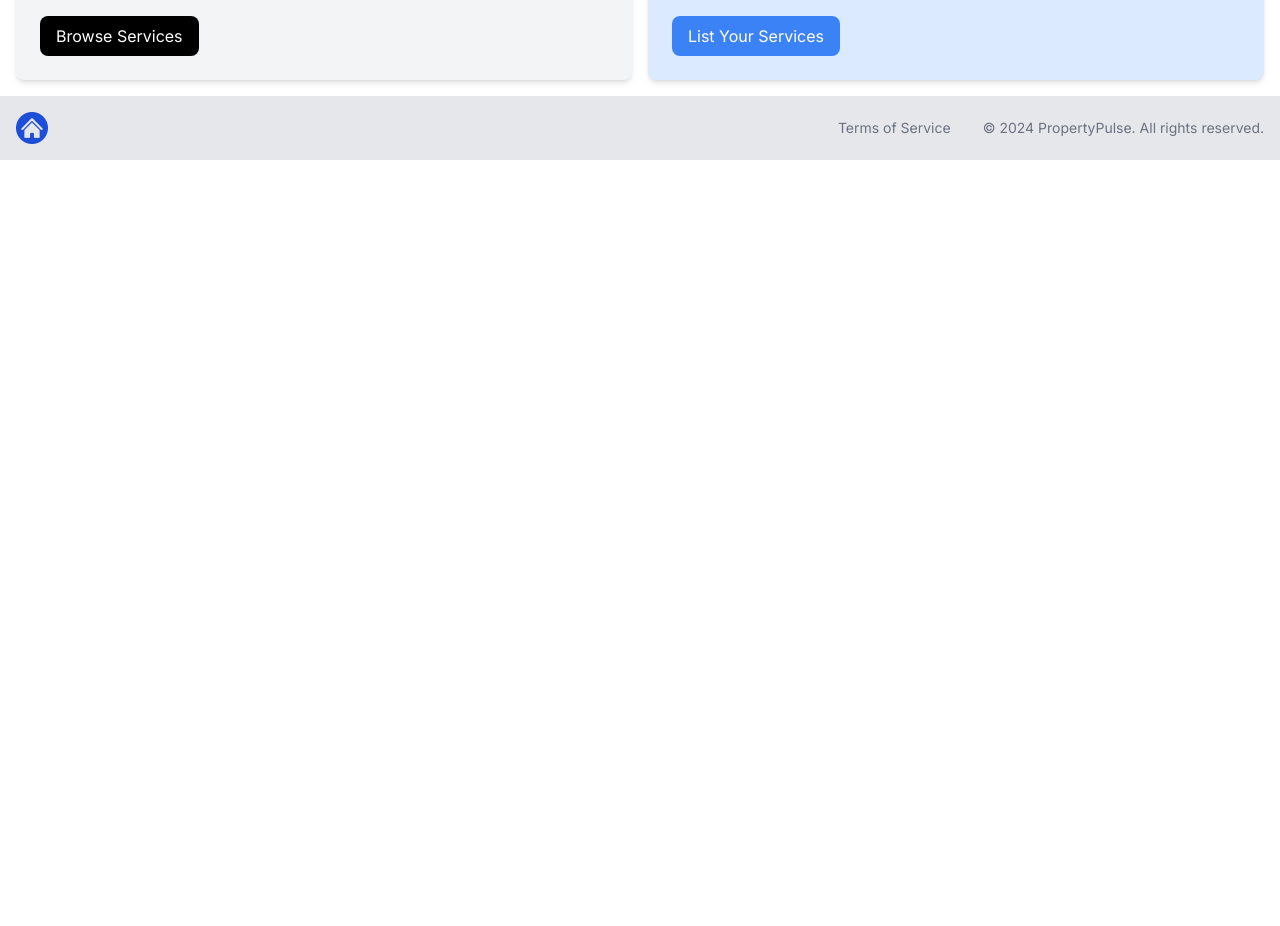
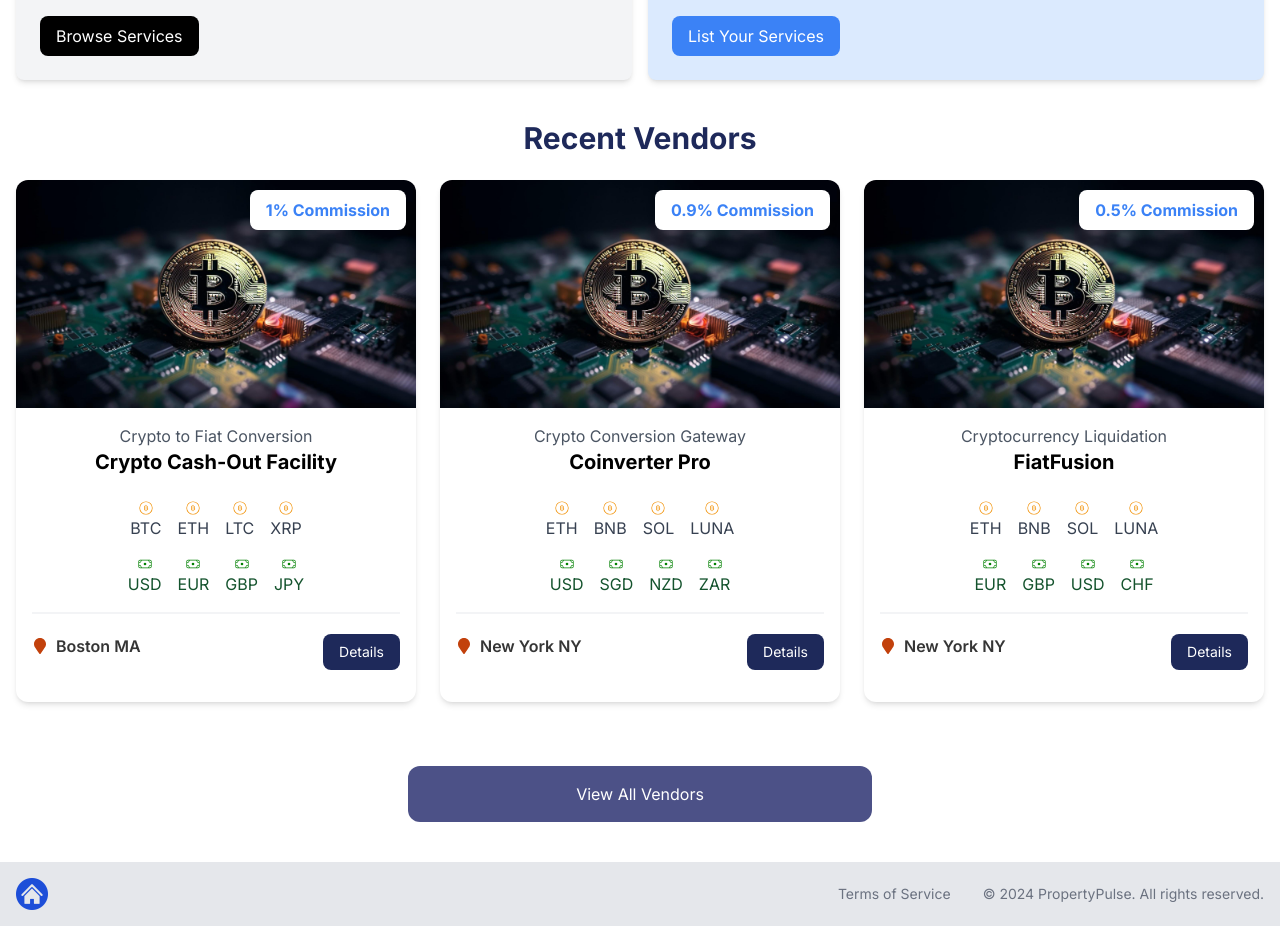
Before and after one commit to baranovaksenia/nextjs-realestate-app, a Next.js app: page / in a window 1280 px wide. Shown: the part 565-1491 px from the top of the page. Before the commit the page ends 800 px from the top, so only its background shows below. Built offline with nearby package versions, Linux system fonts and the light colour scheme.

Commit message:
create recent vendors component

```diff
--- a/app/page.js
+++ b/app/page.js
@@ -1,4 +1,5 @@
 import Hero from "@/components/Hero"
+import HomeVendors from "@/components/HomeVendors"
 import InfoBoxes from "@/components/InfoBoxes"
 
 export default function Home() {
@@ -6,6 +7,7 @@ export default function Home() {
 		<>
 			<Hero />
 			<InfoBoxes />
+			<HomeVendors />
 		</>
 	)
 }
--- /dev/null
+++ b/components/HomeVendors.jsx
@@ -0,0 +1,40 @@
+import Link from "next/link"
+import vendors from "../dummydata.json"
+import VendorCard from "./VendorCard"
+
+const HomeVendors = () => {
+	const recentVendors = vendors
+		.sort(() => Math.random() - Math.random())
+		.slice(0, 3)
+
+	return (
+		<>
+			<section class="px-4 py-6">
+				<div className="container-xl lg:container m-auto">
+					<h2 className="text-3xl font-bold text-[#1e295a] mb-6 text-center">
+						Recent Vendors
+					</h2>
+					<div className="grid grid-cols-1 md:grid-cols-3 gap-6">
+						{recentVendors === 0 ? (
+							<p>No Properties Found</p>
+						) : (
+							recentVendors.map(vendor => (
+								<VendorCard key={vendor._id} vendor={vendor} />
+							))
+						)}
+					</div>
+				</div>
+			</section>
+			<section className="m-auto max-w-lg my-10 px-6">
+				<Link
+					href="/vendors"
+					className="block bg-[#4c5187] text-white text-center py-4 px-6 rounded-xl hover:bg-gray-700"
+				>
+					View All Vendors
+				</Link>
+			</section>
+		</>
+	)
+}
+
+export default HomeVendors
```
